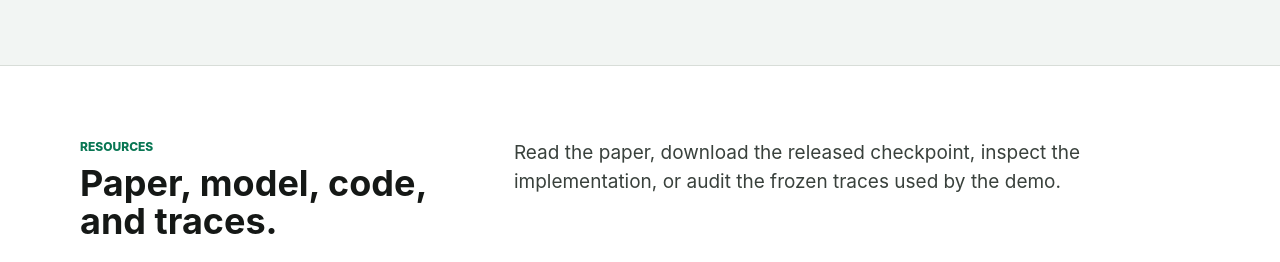
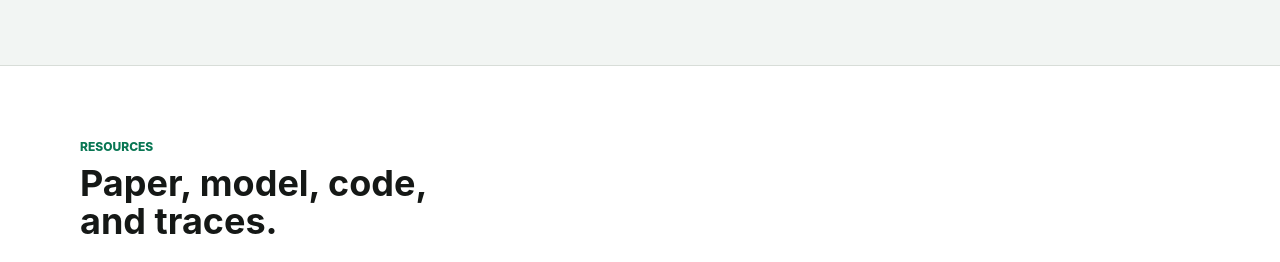
Before and after one commit to fengsxy/DSL-LLaDA-Website, a plain HTML site: page index.html in a window 1280 px wide. Shown: the part 6360-6622 px from the top of the page. Drawn offline with nearby package versions, Linux system fonts and the light colour scheme.

Commit message:
Remove resources intro copy

```diff
--- a/index.html
+++ b/index.html
@@ -2206,10 +2206,6 @@
               <p class="section-label">Resources</p>
               <h2 id="resources-title">Paper, model, code, and traces.</h2>
             </div>
-            <p class="section-lead">
-              Read the paper, download the released checkpoint, inspect the
-              implementation, or audit the frozen traces used by the demo.
-            </p>
           </div>
           <div class="resource-list">
             <a class="resource" href="https://arxiv.org/abs/2606.01024">
```
